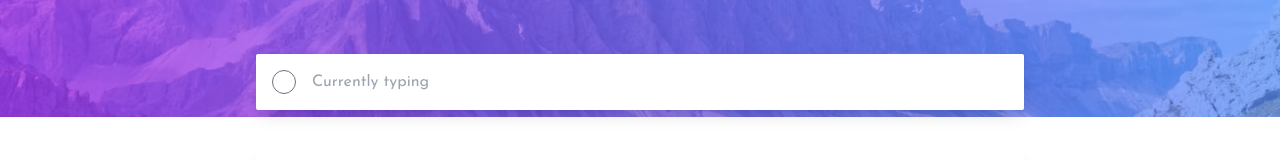
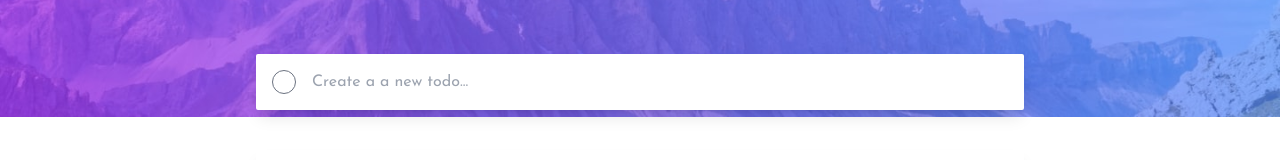
Before and after one commit to marycynthia2020/frontendMentor-TodoApp, a React (Vite) app: page / in a window 1280 px wide. Shown: the part 150-310 px from the top of the page. Built offline with nearby package versions, Linux system fonts and the light colour scheme.

Commit message:
adjusts functionalities

```diff
--- a/src/App.jsx
+++ b/src/App.jsx
@@ -12,33 +12,47 @@ function App() {
   const [todoArray, setTodoArray] = useState(
     JSON.parse(localStorage.getItem("todos")) || []
   );
-  const [todos, setTodos] = useState(todoArray);
+  // const [todos, setTodos] = useState(todoArray);
   const [formData, setFormData] = useState({ todo: "" });
   const [currentTab, setCurrentTab] = useState("all");
-  const [activeTodosCount, setActiveTodosCount] = useState();
-
-  // for current number of active
-  useEffect(() => {
-    setActiveTodosCount(todoArray.filter(todo => !todo.isCompleted).length);
-  }, [todoArray]);
-
-  // for handling tabs
-  useEffect(() => {
-    if (currentTab === "all") {
-      setTodos(todoArray);
-    }
-    if (currentTab === "active") {
-      setTodos(todoArray.filter(todo => !todo.isCompleted));
-    }
-
-    if (currentTab === "completed") {
-      setTodos(todoArray.filter(todo => todo.isCompleted === true));
-    }
-  }, [currentTab, todoArray]);
 
   const { darkTheme, setDarkTheme } = useContext(darkThemeProvider);
   const toggleDarkTheme = () => setDarkTheme(prev => !prev);
 
+  // for current number of active
+  const activeTodosCount = todoArray.filter(todo => !todo.isCompleted).length;
+
+  // for handling tabs
+  // useEffect(() => {
+  //   if (currentTab === "all") {
+  //     setTodos(todoArray);
+  //   }
+  //   if (currentTab === "active") {
+  //     setTodos(todoArray.filter(todo => !todo.isCompleted));
+  //   }
+
+  //   if (currentTab === "completed") {
+  //     setTodos(todoArray.filter(todo => todo.isCompleted === true));
+  //   }
+  // }, [currentTab, todoArray]);
+
+  const checkTabs = (currentTab) => {
+    if (currentTab === "all") {
+      // setTodos(todoArray);
+      return todoArray
+    }
+    if (currentTab === "active") {
+      // setTodos(todoArray.filter(todo => !todo.isCompleted));
+      return todoArray.filter(todo => !todo.isCompleted)
+    }
+
+    if (currentTab === "completed") {
+      // setTodos(todoArray.filter(todo => todo.isCompleted === true));
+      return todoArray.filter(todo => todo.isCompleted === true)
+    }
+  }
+
+  const todos = checkTabs(currentTab)
   const handleChange = e => {
     e.preventDefault();
     setFormData(prev => {
@@ -56,7 +70,7 @@ function App() {
         isCompleted: false,
       };
       setTodoArray(prev => [newTodo, ...prev]);
-      setTodos(prev => [newTodo, ...prev]);
+      // setTodos(prev => [newTodo, ...prev]);
       setFormData({ todo: "" });
     }
   };
@@ -75,7 +89,7 @@ function App() {
     });
 
     setTodoArray(currentTodo);
-    setTodos(currentTodo);
+    // setTodos(currentTodo);
   };
 
   const handleCurrentTab = tab => setCurrentTab(tab);
@@ -83,12 +97,12 @@ function App() {
   const handleCompleted = () => {
     const incompleteTodos = todoArray.filter(todo => !todo.isCompleted);
     setTodoArray(incompleteTodos);
-    setTodos(incompleteTodos);
+    // setTodos(incompleteTodos);
   };
   const handleDelete = id => {
     const todosLeft = todoArray.filter(todo => todo.id !== id);
     setTodoArray(todosLeft);
-    setTodos(todosLeft);
+    // setTodos(todosLeft);
   };
 
   // drag n drop
--- a/src/components/Form.jsx
+++ b/src/components/Form.jsx
@@ -3,6 +3,7 @@ import { darkThemeProvider } from "../context/Themecontext";
 
 const Form = (props) => {
     const {darkTheme} = useContext(darkThemeProvider)
+
   return (
     <div
       className={
@@ -16,7 +17,7 @@ const Form = (props) => {
         <input
           type="text"
           className=" outline-none w-full bg-transparent"
-          placeholder="Currently typing "
+          placeholder="Create a a new todo..."
           name="todo"
           value={props.formData.todo}
           onChange={props.handleChange}
```
